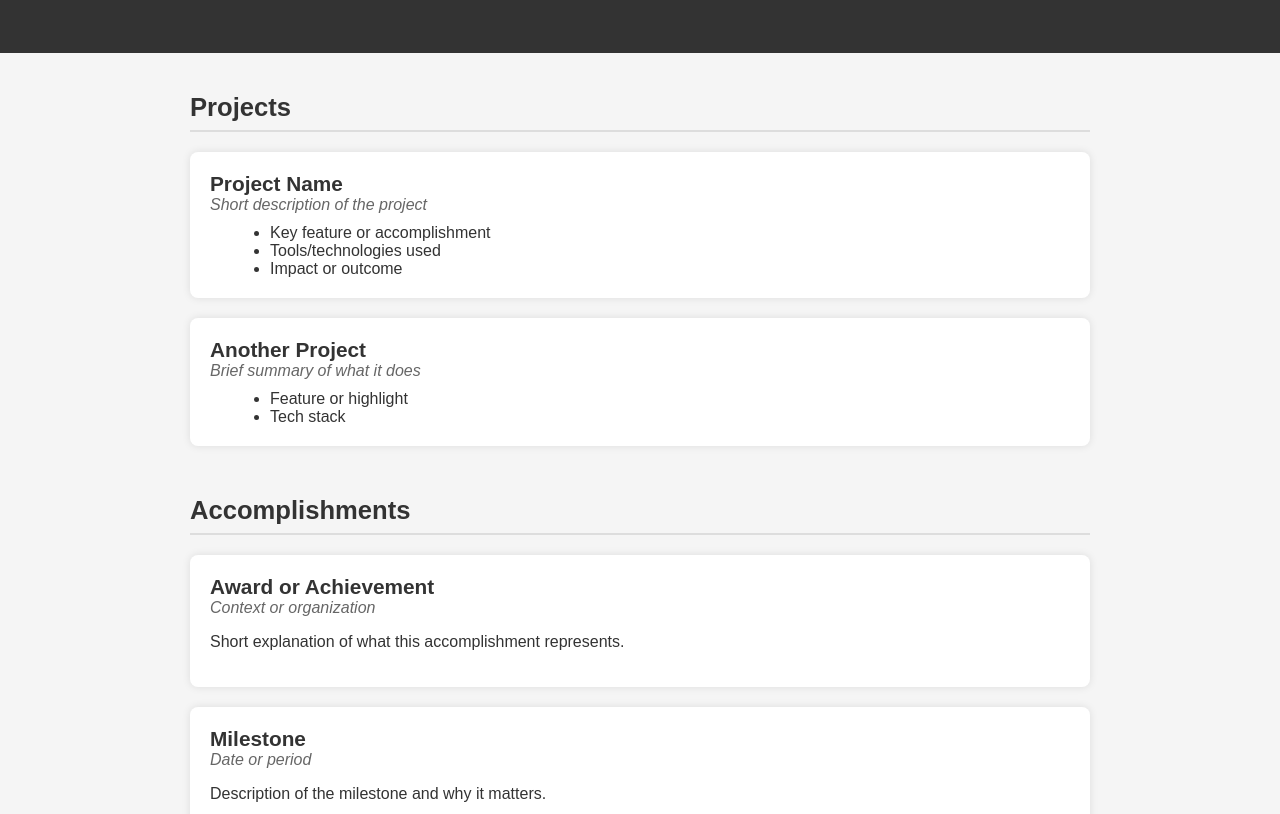
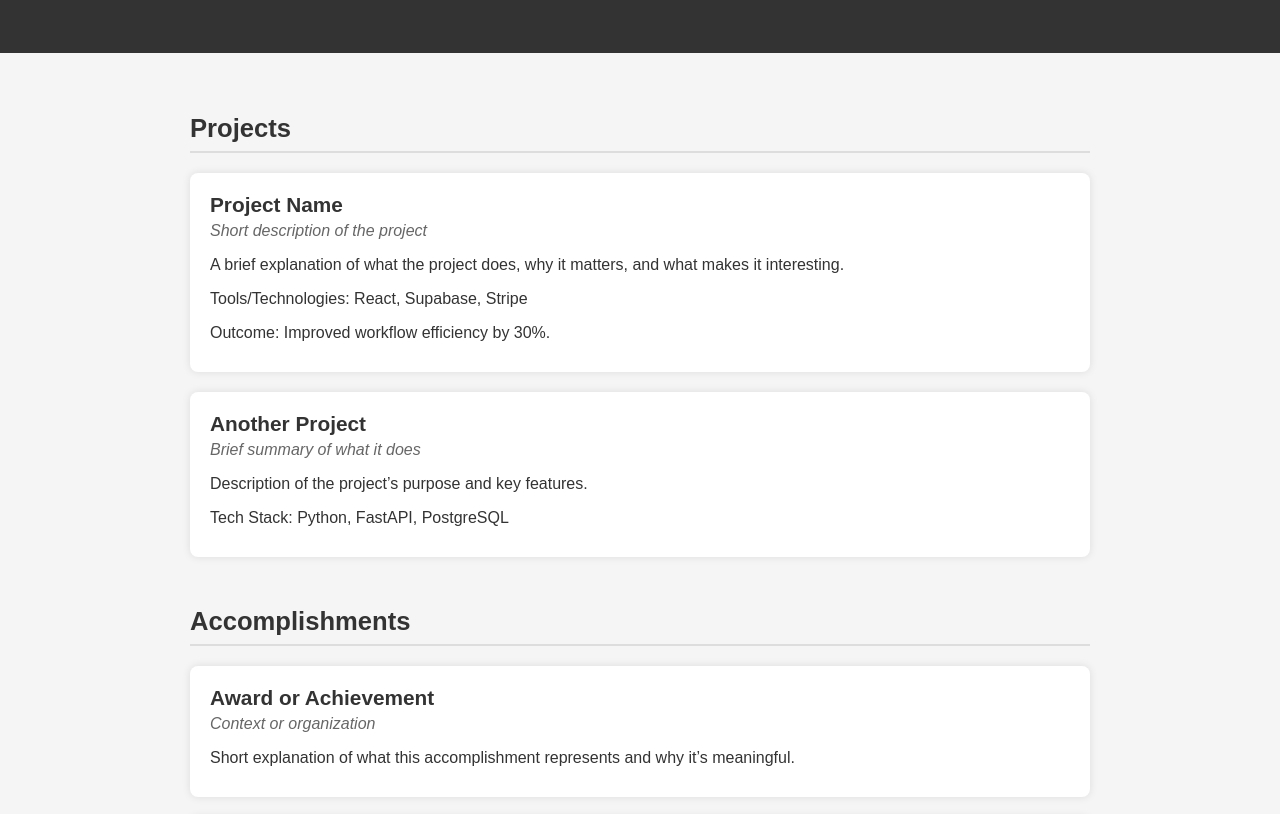
Before and after one commit to poojakv26/TestWebsite, a plain HTML site: page index.html in a window 1280 px wide. Shown: the part 117-931 px from the top of the page. Drawn offline with Linux system fonts and the light colour scheme.

Commit message:
Update index.html

```diff
--- a/index.html
+++ b/index.html
@@ -4,9 +4,16 @@
     <meta charset="UTF-8">
     <title>Pooja – Projects & Accomplishments</title>
     <style>
+        /* Layout foundation for sticky footer */
+        html, body {
+            height: 100%;
+            margin: 0;
+        }
+
         body {
+            display: flex;
+            flex-direction: column;
             font-family: Arial, sans-serif;
-            margin: 0;
             background: #f5f5f5;
             color: #333;
         }
@@ -24,6 +31,7 @@
         }
 
         .container {
+            flex: 1; /* pushes footer to bottom */
             max-width: 900px;
             margin: 40px auto;
             padding: 0 20px;
@@ -51,24 +59,24 @@
         .project-title {
             font-size: 1.3rem;
             font-weight: bold;
+            margin-bottom: 5px;
         }
 
         .project-subtitle {
             color: #666;
             font-style: italic;
+            margin-bottom: 15px;
+        }
+
+        .project-description {
             margin-bottom: 10px;
         }
 
-        ul {
-            margin: 10px 0 0 20px;
-        }
-
         footer {
-            text-align: center;
-            padding: 30px;
             background: #333;
             color: #fff;
-            margin-top: 40px;
+            text-align: center;
+            padding: 25px;
         }
     </style>
 </head>
@@ -89,20 +97,26 @@
             <div class="project-card">
                 <div class="project-title">Project Name</div>
                 <div class="project-subtitle">Short description of the project</div>
-                <ul>
-                    <li>Key feature or accomplishment</li>
-                    <li>Tools/technologies used</li>
-                    <li>Impact or outcome</li>
-                </ul>
+                <p class="project-description">
+                    A brief explanation of what the project does, why it matters, and what makes it interesting.
+                </p>
+                <p class="project-description">
+                    Tools/Technologies: React, Supabase, Stripe
+                </p>
+                <p class="project-description">
+                    Outcome: Improved workflow efficiency by 30%.
+                </p>
             </div>
 
             <div class="project-card">
                 <div class="project-title">Another Project</div>
                 <div class="project-subtitle">Brief summary of what it does</div>
-                <ul>
-                    <li>Feature or highlight</li>
-                    <li>Tech stack</li>
-                </ul>
+                <p class="project-description">
+                    Description of the project’s purpose and key features.
+                </p>
+                <p class="project-description">
+                    Tech Stack: Python, FastAPI, PostgreSQL
+                </p>
             </div>
         </div>
 
@@ -113,13 +127,17 @@
             <div class="project-card">
                 <div class="project-title">Award or Achievement</div>
                 <div class="project-subtitle">Context or organization</div>
-                <p>Short explanation of what this accomplishment represents.</p>
+                <p class="project-description">
+                    Short explanation of what this accomplishment represents and why it’s meaningful.
+                </p>
             </div>
 
             <div class="project-card">
                 <div class="project-title">Milestone</div>
                 <div class="project-subtitle">Date or period</div>
-                <p>Description of the milestone and why it matters.</p>
+                <p class="project-description">
+                    Description of the milestone and its significance.
+                </p>
             </div>
         </div>
 
```
